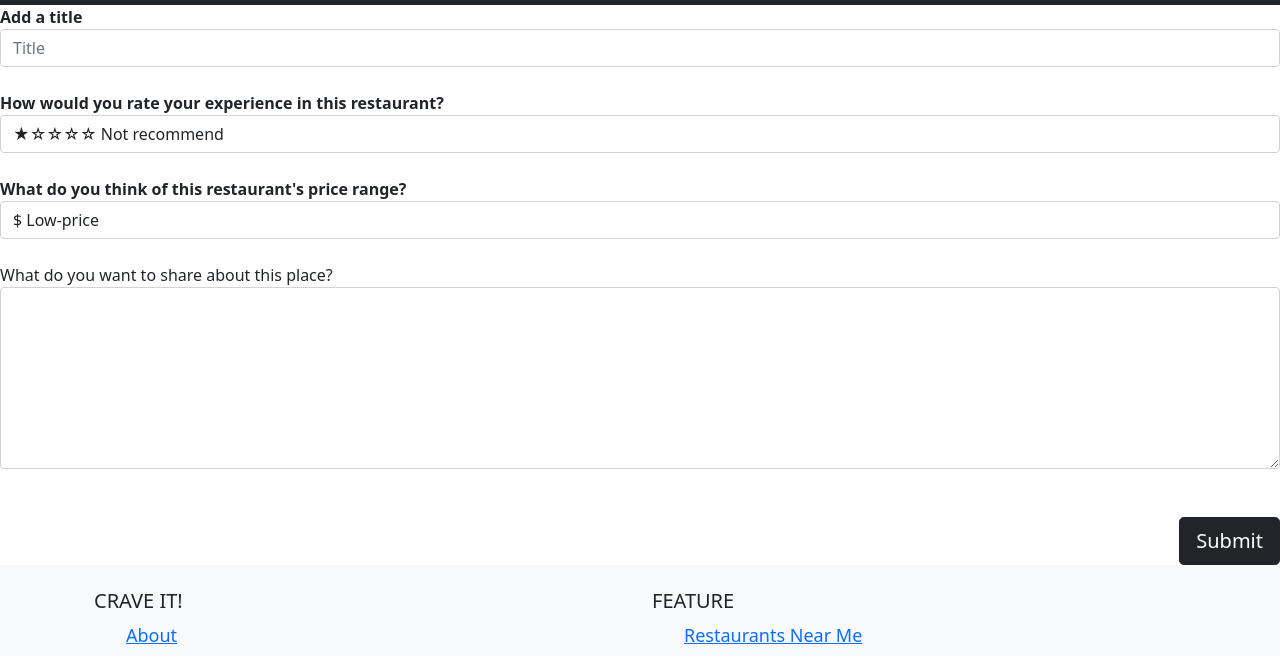
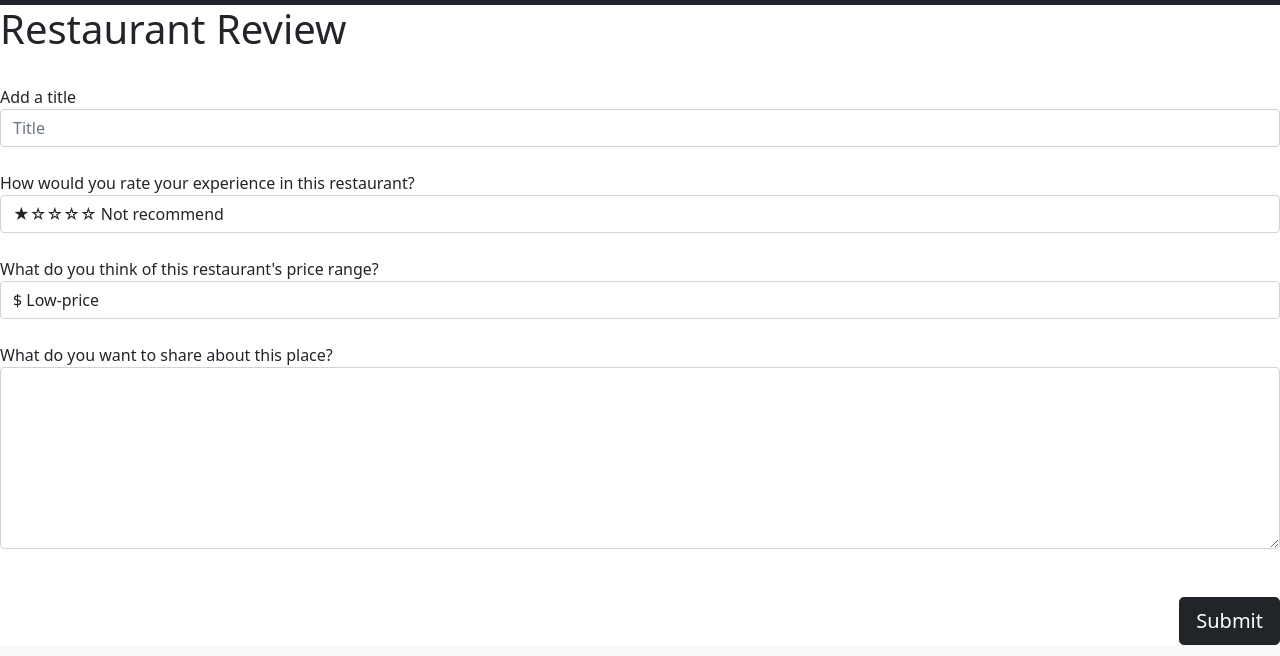
Before and after one commit to TheRedLegionRises/1800_202210_DTC04, a plain HTML site: page review.html in a window 1280 px wide. Shown: the part 57-713 px from the top of the page. Drawn offline with nearby package versions, Linux system fonts and the light colour scheme.

Commit message:
add review page

```diff
--- a/review.html
+++ b/review.html
@@ -48,14 +48,15 @@
 
     <!-- the body of your page goes here -->
     <!-- <h1>Review for <span id="RestaurantName"></span></h1> -->
+    <h1>Restaurant Review</h1>
+    <br>
     <form>
         <div class="form-group">
-            <label for="exampleFormControlInput1"><b>Add a title</b></label>
+            <label for="exampleFormControlInput1">Add a title</label>
             <input type="text" class="form-control" id="title" placeholder="Title">
         </div><br>
         <div class="form-group">
-            <label for="exampleFormControlSelect1"><b>How would you rate your experience in this restaurant?</b>
-            </label>
+            <label for="exampleFormControlSelect1">How would you rate your experience in this restaurant? </label>
             <select class="form-control" id="level">
                 <option>★☆☆☆☆ Not recommend</option>
                 <option>★★☆☆☆ Could've been better</option>
@@ -66,8 +67,7 @@
             <br>
 
             <div class="form-group">
-                <label for="exampleFormControlSelect1"><b>What do you think of this restaurant's price range?</b>
-                </label>
+                <label for="exampleFormControlSelect1">What do you think of this restaurant's price range? </label>
                 <select class="form-control" id="price">
                     <option>$ Low-price</option>
                     <option>$$ Acceptable price</option>
```
